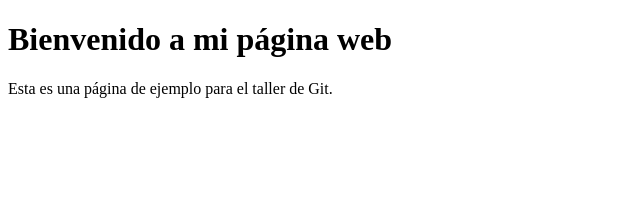
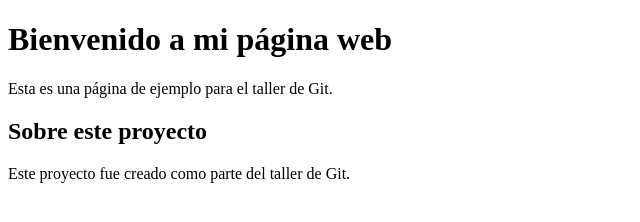
Before and after one commit to Lian-P-Nino-G/proyecto-lian, a plain HTML site: page index.htm in a window 1280 px wide. Shown: the whole page, without its empty margins (0-640 px from the left). Drawn offline with Linux system fonts and the light colour scheme.

Commit message:
Añadir sección sobre el proyecto y hoja de estilos

```diff
--- /dev/null
+++ b/estilos.css
@@ -0,0 +1,10 @@
+body {
+	font-family: Arial, sans-serif;
+	margin: 0;
+	padding: 20px;
+	color: #333;
+}
+
+h1 {
+	color: #0066cc;
+}
--- a/index.htm
+++ b/index.htm
@@ -7,4 +7,9 @@
 	<h1>Bienvenido a mi página web</h1>
 	<p>Esta es una página de ejemplo para el taller de Git.</p>
 </body>
+<section>
+	<h2>Sobre este proyecto</h2>
+	<p>Este proyecto fue creado como parte del taller de Git.</p>
+</section>
+
 </html>
```
